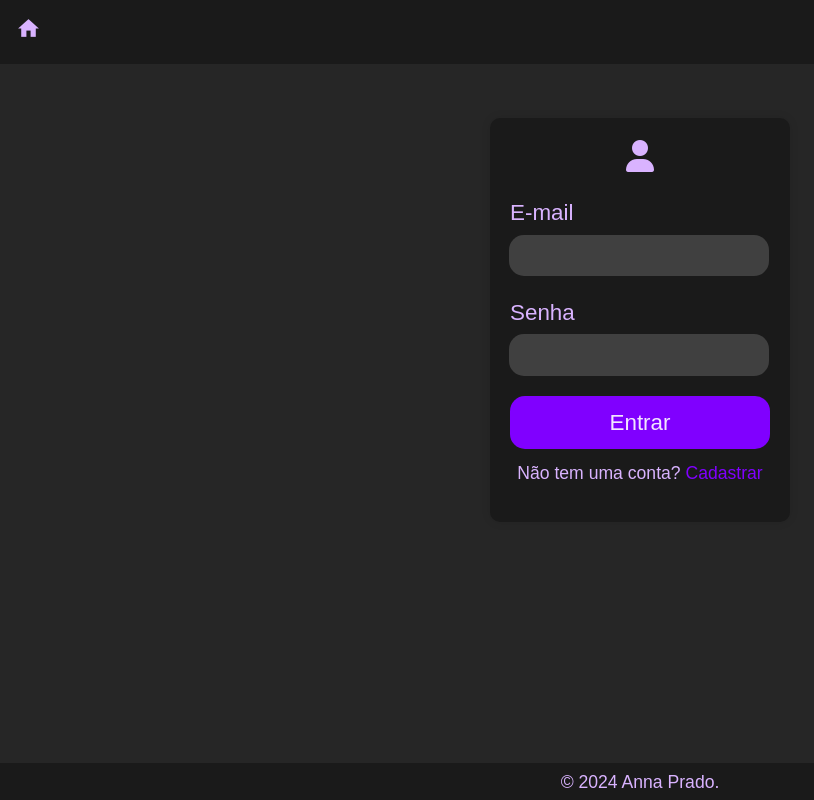
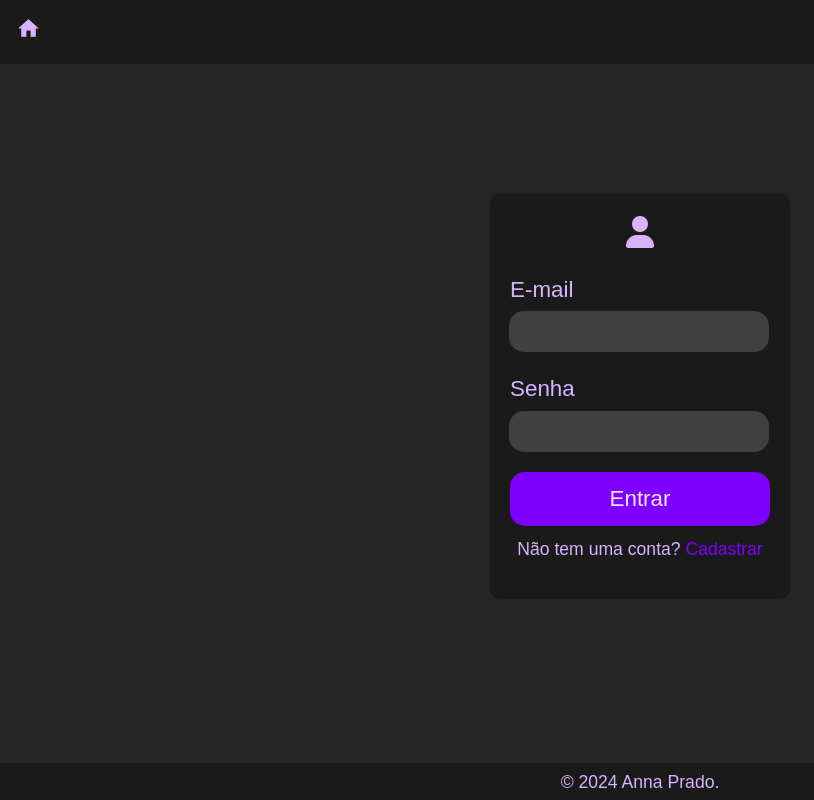
Before and after one commit to annaKarolinePrado/front-games.github.io, an Angular app: page /login in a window 1280 px wide. Shown: the whole page, without its empty margins (0-814 px from the left). Built offline with nearby package versions, Linux system fonts and the light colour scheme; a web font is replaced by a local one.

Commit message:
#TR-02: Alinhado cadastro no meio da página e estilizado tag main no css principal.

```diff
--- a/src/app/login/login.component.css
+++ b/src/app/login/login.component.css
@@ -5,6 +5,7 @@
     align-items: center;
     width: 100%;
     font-size: 1.4rem;
+    height: 70vb;
 }
 
 .login-container, .signup-container {
@@ -14,6 +15,7 @@
     box-shadow: 0 0 10px rgba(0, 0, 0, 0.1);
     width: 300px;
 }
+
 .login-container p, .signup-container p {
     margin-top: 4%;
     font-size: 1.1rem;
@@ -44,10 +46,14 @@ label {
     box-sizing: border-box;
 }
 
-#login-form input:-webkit-autofill {
-    -webkit-box-shadow: 0 0 0 1000px var(--cor-input) inset !important; /* Remove a sombra branca do autofill */
-    background-color: var(--cor-input) !important; /* Mantém o fundo personalizado */
-    color: var(--text-color) !important; /* Mantém a cor do texto personalizado */
+#login-form input:-webkit-autofill,
+#login-form input:-webkit-autofill  {
+    -webkit-box-shadow: 0 0 0 1000px var(--cor-input) inset !important;
+    background-color: var(--cor-input) !important;
+    color: var(--text-color) !important;
+    -webkit-text-fill-color: var(--text-color) !important;
+    background-color: var(--cor-input) !important;
+    border-color: transparent !important;
 }
 
 input[type="email"], input[type="password"] {
--- a/src/styles.css
+++ b/src/styles.css
@@ -18,12 +18,15 @@
 
 body {
   width: 100%;
+  margin-top: 4.4%;
   font-family: var(--fonte-padrao);
   text-align: center;
   color: var(--text-color);
-  margin-top: 4.5%;
-  margin-bottom: 0%;
-  align-items: center;
-  justify-content: center;
   background-color: var(--background-color);
 }
+
+main {
+  width: 100%;
+  margin-top: 4.4%;
+  margin-bottom: 10%;
+}
```
